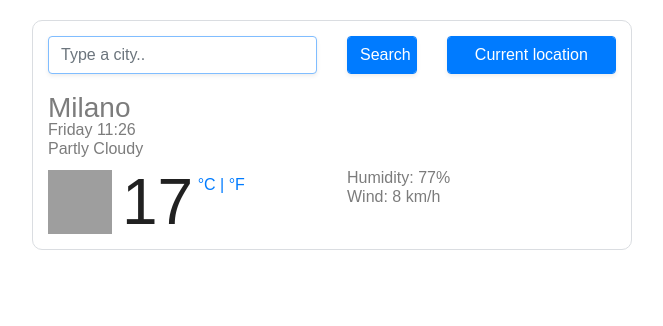
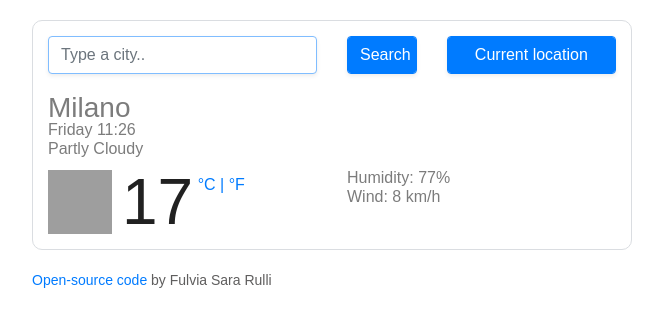
Before and after one commit to fulvierella/weather-app, a plain HTML site: page index.html in a window 1280 px wide. Shown: the whole page, without its empty margins (308-971 px from the left). Drawn offline with nearby package versions, Linux system fonts and the light colour scheme; no server answers; grey boxes are pictures that could not be loaded.

Commit message:
Added sentence at the bottom

```diff
--- a/index.html
+++ b/index.html
@@ -79,8 +79,23 @@
           </div>
         </div>
       </div>
+
+      <div class="bottom-text">
+        <form class="search-form" id="search-form">
+          <div class="row">
+            <div class="col-6">
+              <p>
+                <a href="https://github.com/fulvierella/weather-app">
+                  Open-source code
+                </a>
+                <span> by Fulvia Sara Rulli</span>
+              </p>
+            </div>
+          </div>
+        </form>
+      </div>
     </div>
+  </body>
 
-    <script src="src/index.js"></script>
-  </body>
+  <script src="src/index.js"></script>
 </html>
--- a/src/styles.css
+++ b/src/styles.css
@@ -49,9 +49,17 @@ h1 {
 .weather-app {
   border: 1px solid #dadde1;
   padding: 15px;
-  margin: 20px auto;
+  margin: 20px auto 12px auto;
   border-radius: 10px;
   max-width: 600px;
+}
+.bottom-text {
+  border: 0px;
+  padding: 0px;
+  margin: 20px auto 12px auto;
+  font-size: 14px;
+  max-width: 600px;
+  color: rgb(95, 94, 94);
 }
 
 .weather-icon {
```
